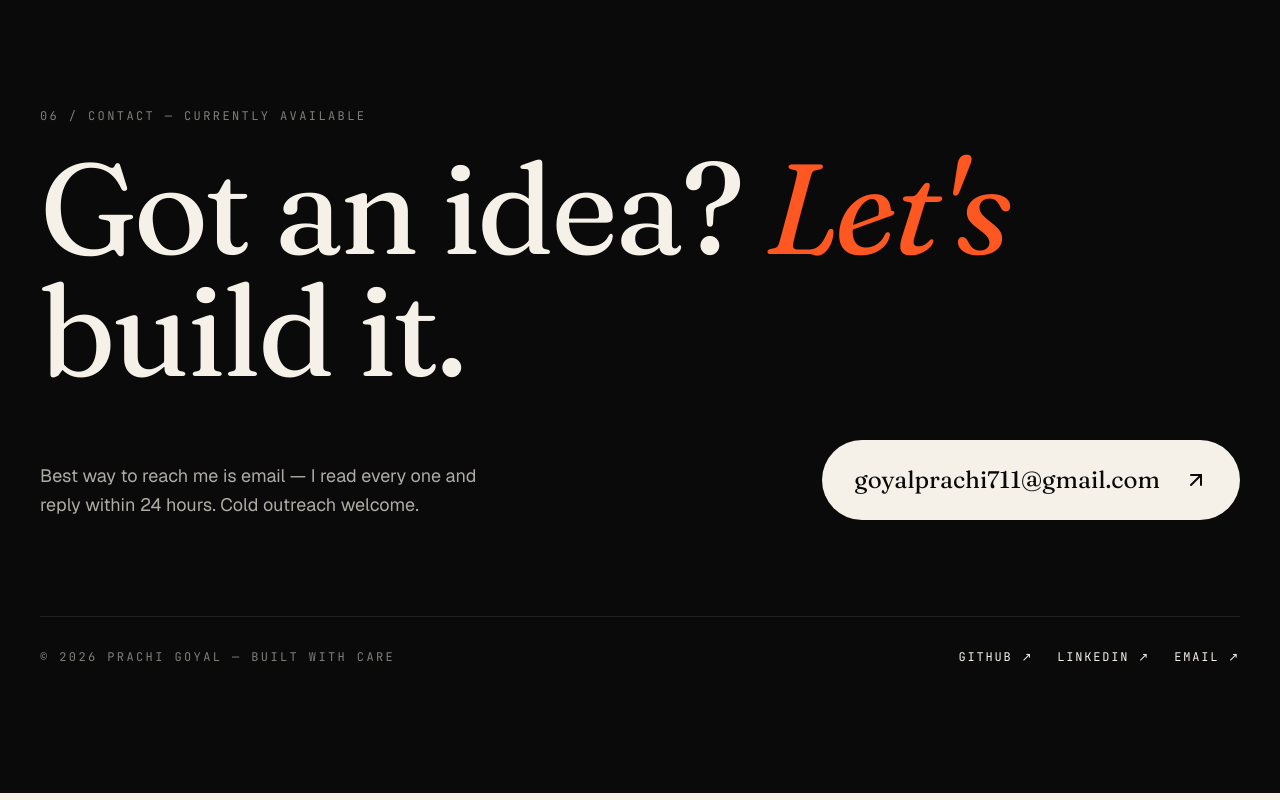
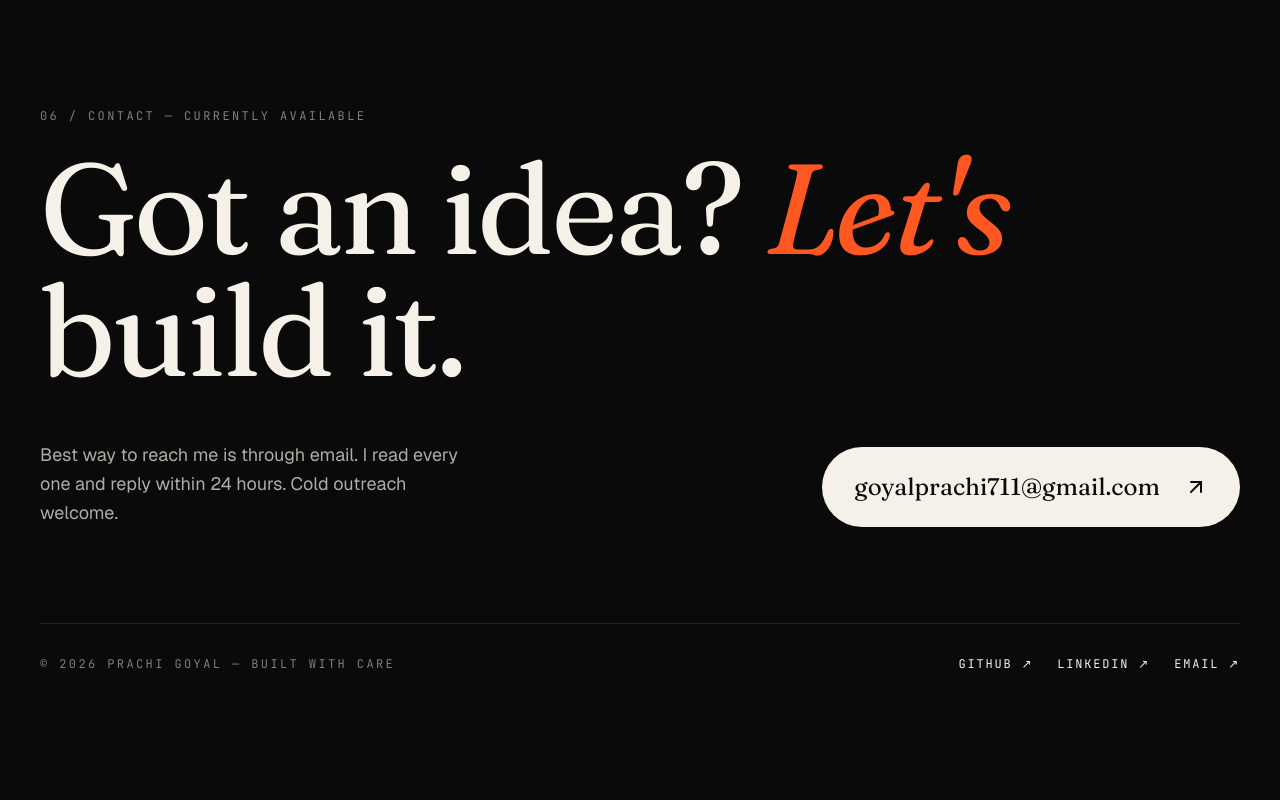
Before and after one commit to iprachigoyal/iprachigoyal.github.io, a React (Vite) app: page / in a window 1280 px wide. Shown: the part 6965-7765 px from the top of the page. Built offline with nearby package versions, Linux system fonts and the light colour scheme.

Commit message:
Update contact information wording for clarity in Contact component.

```diff
--- a/src/components/Contact.jsx
+++ b/src/components/Contact.jsx
@@ -28,7 +28,7 @@ export default function Contact() {
         <div className="grid grid-cols-1 md:grid-cols-12 gap-8 items-end">
           <FadeUp delay={0.2} className="md:col-span-7">
             <p className="text-lg text-bone/70 leading-relaxed max-w-md">
-              Best way to reach me is email — I read every one and reply within
+              Best way to reach me is through email. I read every one and reply within
               24 hours. Cold outreach welcome.
             </p>
           </FadeUp>
```
